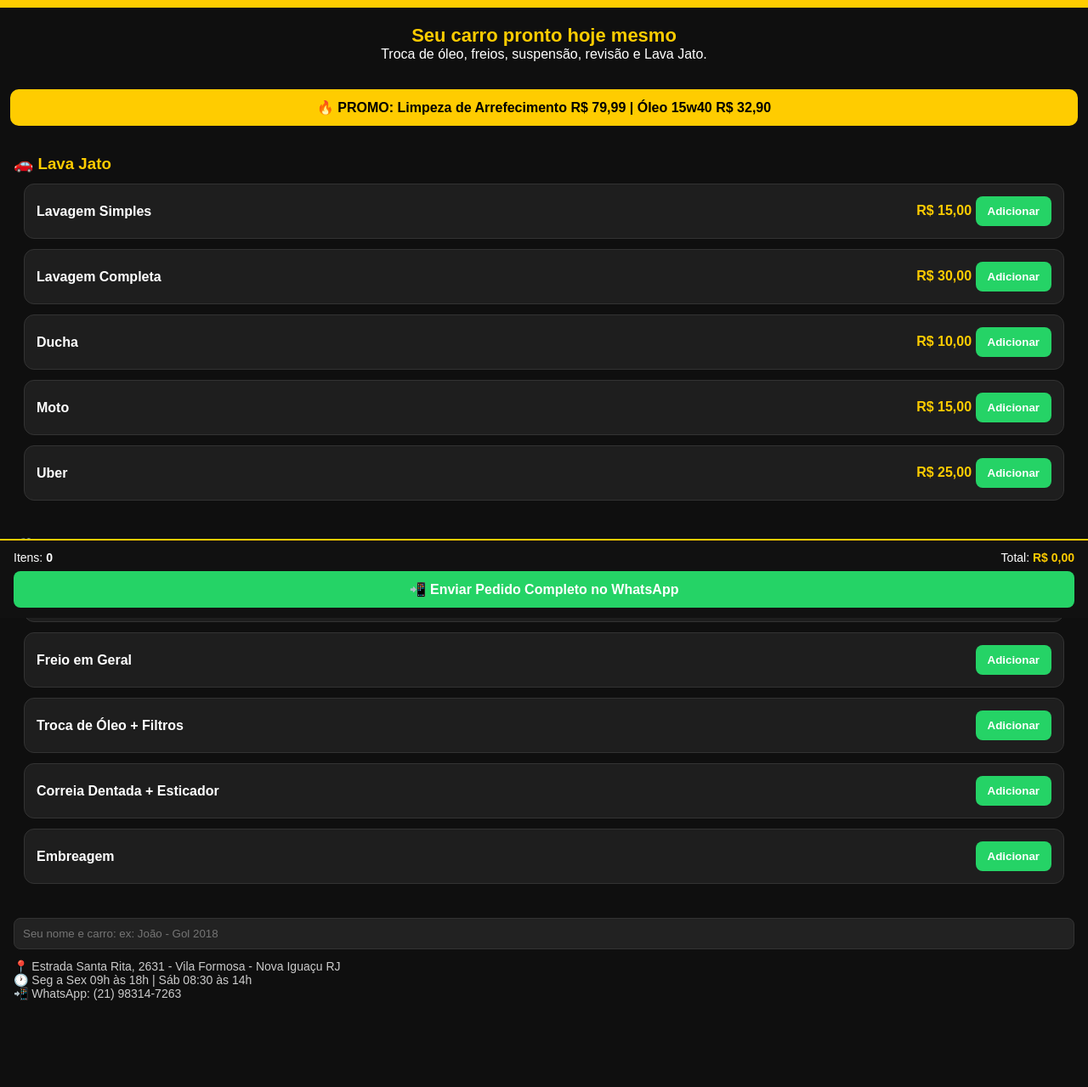
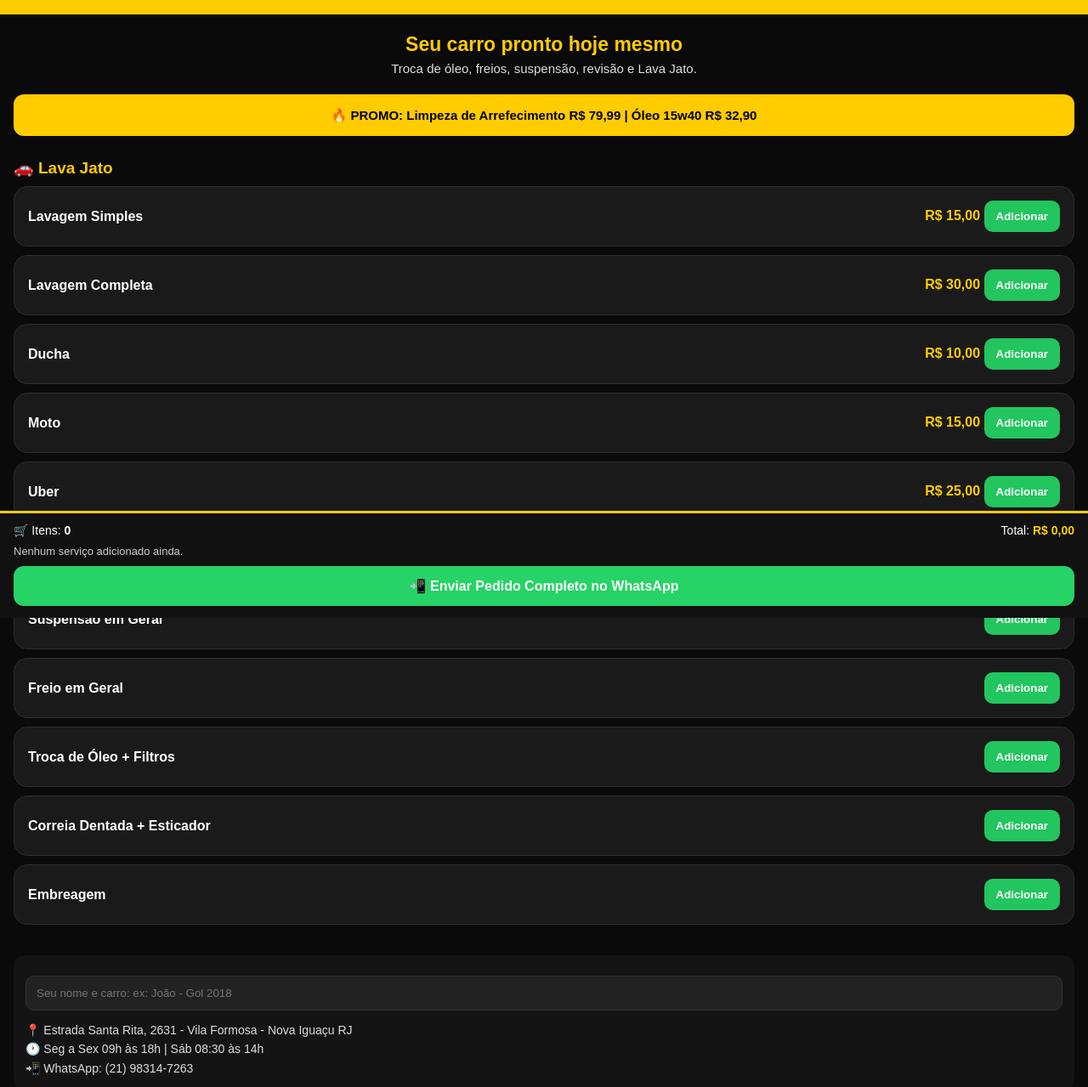
Before and after one commit to ragercry-stack/Site-L-M, a plain HTML site: page index.html in a window 1280 px wide. Shown: the part 73-1352 px from the top of the page at 85% size. Drawn offline with Linux system fonts and the light colour scheme.

Commit message:
Update index.html

```diff
--- a/index.html
+++ b/index.html
@@ -6,61 +6,80 @@
 <title>L.M Serviços Automotivos</title>
 <style>
 *{margin:0;padding:0;box-sizing:border-box;font-family:Arial,sans-serif}
-body{background:#0f0f0f;color:#fff;padding-bottom:140px}
-header{background:#ffcc00;color:#000;padding:18px;text-align:center}
-header h1{font-size:24px}
-.hero{padding:20px;text-align:center}
-.hero h2{color:#ffcc00;font-size:22px}
-.card{background:#1e1e1e;border:1px solid #333;border-radius:12px;padding:14px;margin:12px;display:flex;justify-content:space-between;align-items:center;gap:10px}
+body{background:#0a0a0a;color:#fff;padding-bottom:230px}
+header{background:#ffcc00;color:#000;padding:20px 16px;text-align:center}
+header h1{font-size:25px;line-height:1.2}
+header p{font-size:14px;margin-top:4px}
+.hero{padding:22px 16px;text-align:center}
+.hero h2{color:#ffcc00;font-size:23px}
+.hero p{color:#ddd;margin-top:6px;font-size:15px}
+.promo{background:#ffcc00;color:#000;padding:14px;border-radius:12px;text-align:center;font-weight:bold;margin:0 16px;font-size:15px;line-height:1.4}
+.section{padding:10px 16px}
+.section h3{color:#ffcc00;margin:16px 0 10px;font-size:19px}
+.card{background:#1a1a1a;border:1px solid #2d2d2d;border-radius:16px;padding:16px;margin:10px 0;display:flex;justify-content:space-between;align-items:center;gap:10px}
+.card b{font-size:16px}
 .price{color:#ffcc00;font-weight:bold;white-space:nowrap}
-.btn{background:#25D366;color:#fff;border:none;padding:10px 14px;border-radius:8px;font-weight:bold;cursor:pointer}
-.section{padding:10px 16px}
-.section h3{color:#ffcc00;margin:12px 0}
-.promo{background:#ffcc00;color:#000;padding:12px;border-radius:10px;text-align:center;font-weight:bold;margin:12px}
-.cart{position:fixed;bottom:0;left:0;right:0;background:#111;border-top:2px solid #ffcc00;padding:12px 16px}
-input{width:100%;padding:10px;border-radius:8px;border:1px solid #333;background:#222;color:#fff;margin-top:8px}
+.btn{background:#22c55e;color:#fff;border:none;padding:11px 14px;border-radius:10px;font-weight:bold;cursor:pointer;white-space:nowrap}
+.btn:active{transform:scale(0.97)}
+.info{background:#141414;border-radius:12px;padding:14px;margin:16px;font-size:14px;line-height:1.6;color:#ddd}
+.cart{position:fixed;bottom:0;left:0;right:0;background:#111;border-top:3px solid #ffcc00;padding:12px 16px 14px}
+.cart-top{display:flex;justify-content:space-between;font-size:14px;margin-bottom:8px}
+.cart-items{font-size:13px;color:#ccc;max-height:60px;overflow:hidden;margin-bottom:8px;line-height:1.4}
+input{width:100%;padding:12px;border-radius:10px;border:1px solid #333;background:#222;color:#fff;margin-top:10px}
+.btn-big{width:100%;padding:14px;font-size:16px;border-radius:12px;background:#25D366;color:#fff;border:none;font-weight:bold;cursor:pointer}
 </style>
 </head>
 <body>
 <header><h1>🔧 L.M SERVIÇOS AUTOMOTIVOS</h1><p>Oficina + Auto Peças | Nova Iguaçu RJ</p></header>
 <div class="hero"><h2>Seu carro pronto hoje mesmo</h2><p>Troca de óleo, freios, suspensão, revisão e Lava Jato.</p></div>
 <div class="promo">🔥 PROMO: Limpeza de Arrefecimento R$ 79,99 | Óleo 15w40 R$ 32,90</div>
+
 <div class="section"><h3>🚗 Lava Jato</h3>
-<div class="card"><b>Lavagem Simples</b><span><span class="price">R$ 15,00</span> <button class="btn" onclick="add('Lavagem Simples',15)">Adicionar</button></span></div>
-<div class="card"><b>Lavagem Completa</b><span><span class="price">R$ 30,00</span> <button class="btn" onclick="add('Lavagem Completa',30)">Adicionar</button></span></div>
-<div class="card"><b>Ducha</b><span><span class="price">R$ 10,00</span> <button class="btn" onclick="add('Ducha',10)">Adicionar</button></span></div>
-<div class="card"><b>Moto</b><span><span class="price">R$ 15,00</span> <button class="btn" onclick="add('Moto',15)">Adicionar</button></span></div>
-<div class="card"><b>&#85;ber</b><span><span class="price">R$ 25,00</span> <button class="btn" onclick="add('&#85;ber',25)">Adicionar</button></span></div>
+<div class="card"><b>Lavagem Simples</b><span><span class="price">R$ 15,00</span> <button type="button" class="btn" onclick="adicionar('Lavagem Simples',15)">Adicionar</button></span></div>
+<div class="card"><b>Lavagem Completa</b><span><span class="price">R$ 30,00</span> <button type="button" class="btn" onclick="adicionar('Lavagem Completa',30)">Adicionar</button></span></div>
+<div class="card"><b>Ducha</b><span><span class="price">R$ 10,00</span> <button type="button" class="btn" onclick="adicionar('Ducha',10)">Adicionar</button></span></div>
+<div class="card"><b>Moto</b><span><span class="price">R$ 15,00</span> <button type="button" class="btn" onclick="adicionar('Moto',15)">Adicionar</button></span></div>
+<div class="card"><b>&#85;ber</b><span><span class="price">R$ 25,00</span> <button type="button" class="btn" onclick="adicionar('&#85;ber',25)">Adicionar</button></span></div>
 </div>
+
 <div class="section"><h3>🛠️ Serviços - Pedir Orçamento</h3>
-<div class="card"><b>Suspensão em Geral</b><button class="btn" onclick="add('Orçamento: Suspensão em Geral',0)">Adicionar</button></div>
-<div class="card"><b>Freio em Geral</b><button class="btn" onclick="add('Orçamento: Freio em Geral',0)">Adicionar</button></div>
-<div class="card"><b>Troca de Óleo + Filtros</b><button class="btn" onclick="add('Orçamento: Troca de Óleo + Filtros',0)">Adicionar</button></div>
-<div class="card"><b>Correia Dentada + Esticador</b><button class="btn" onclick="add('Orçamento: Correia Dentada',0)">Adicionar</button></div>
-<div class="card"><b>Embreagem</b><button class="btn" onclick="add('Orçamento: Embreagem',0)">Adicionar</button></div>
+<div class="card"><b>Suspensão em Geral</b><button type="button" class="btn" onclick="adicionar('Orçamento: Suspensão em Geral',0)">Adicionar</button></div>
+<div class="card"><b>Freio em Geral</b><button type="button" class="btn" onclick="adicionar('Orçamento: Freio em Geral',0)">Adicionar</button></div>
+<div class="card"><b>Troca de Óleo + Filtros</b><button type="button" class="btn" onclick="adicionar('Orçamento: Troca de Óleo + Filtros',0)">Adicionar</button></div>
+<div class="card"><b>Correia Dentada + Esticador</b><button type="button" class="btn" onclick="adicionar('Orçamento: Correia Dentada',0)">Adicionar</button></div>
+<div class="card"><b>Embreagem</b><button type="button" class="btn" onclick="adicionar('Orçamento: Embreagem',0)">Adicionar</button></div>
 </div>
-<div class="section"><input id="nome" placeholder="Seu nome e carro: ex: João - Gol 2018"><p style="margin-top:12px;font-size:14px;color:#ccc">📍 Estrada Santa Rita, 2631 - Vila Formosa - Nova Iguaçu RJ<br>🕐 Seg a Sex 09h às 18h | Sáb 08:30 às 14h<br>📲 WhatsApp: (21) 98314-7263</p></div>
+
+<div class="info">
+<input id="nome" placeholder="Seu nome e carro: ex: João - Gol 2018">
+<p style="margin-top:12px">📍 Estrada Santa Rita, 2631 - Vila Formosa - Nova Iguaçu RJ<br>🕐 Seg a Sex 09h às 18h | Sáb 08:30 às 14h<br>📲 WhatsApp: (21) 98314-7263</p>
+</div>
+
 <div class="cart">
-<div style="display:flex;justify-content:space-between;font-size:14px;margin-bottom:8px"><span>Itens: <b id="qtd">0</b></span><span>Total: <b id="total" style="color:#ffcc00">R$ 0,00</b></span></div>
-<button class="btn" style="width:100%;padding:12px;font-size:16px" onclick="enviar()">📲 Enviar Pedido Completo no WhatsApp</button>
+<div class="cart-top"><span>🛒 Itens: <b id="qtd">0</b></span><span>Total: <b id="total" style="color:#ffcc00">R$ 0,00</b></span></div>
+<div class="cart-items" id="lista">Nenhum serviço adicionado ainda.</div>
+<button type="button" class="btn-big" onclick="enviar()">📲 Enviar Pedido Completo no WhatsApp</button>
 </div>
+
 <script>
 let itens=[];
-function add(nome,preco){itens.push({nome,preco});atualizar();}
-function atualizar(){
-let total=itens.reduce((s,i)=>s+i.preco,0);
+function adicionar(nome,preco){
+itens.push({nome:nome,preco:preco});
+let total=0;
+let texto='';
+for(let i=0;i<itens.length;i++){total=total+itens[i].preco; texto+='• '+itens[i].nome+'<br>';}
 document.getElementById('qtd').innerText=itens.length;
 document.getElementById('total').innerText='R$ '+total.toFixed(2).replace('.',',');
+document.getElementById('lista').innerHTML=texto;
 }
 function enviar(){
 if(itens.length===0){alert('Adicione um serviço primeiro!');return;}
 let nome=document.getElementById('nome').value||'Cliente';
-let texto='*NOVO PEDIDO - L.M SERVIÇOS*%0A%0A';
-itens.forEach(i=>{texto+=`• ${i.nome} - R$ ${i.preco.toFixed(2)}%0A`;});
-texto+=`%0ACliente/Carro: ${nome}`;
-texto+=`%0ATotal: ${document.getElementById('total').innerText}`;
+let texto='NOVO PEDIDO - L.M SERVIÇOS%0A%0A';
+for(let i=0;i<itens.length;i++){texto+='- '+itens[i].nome+' - R$ '+itens[i].preco.toFixed(2)+'%0A';}
+texto+='%0ACliente/Carro: '+nome+'%0ATotal: '+document.getElementById('total').innerText;
 window.open('https://wa.me/5521983147263?text='+texto,'_blank');
 }
 </script>
 </body>
-</html>
+  </html>
```
